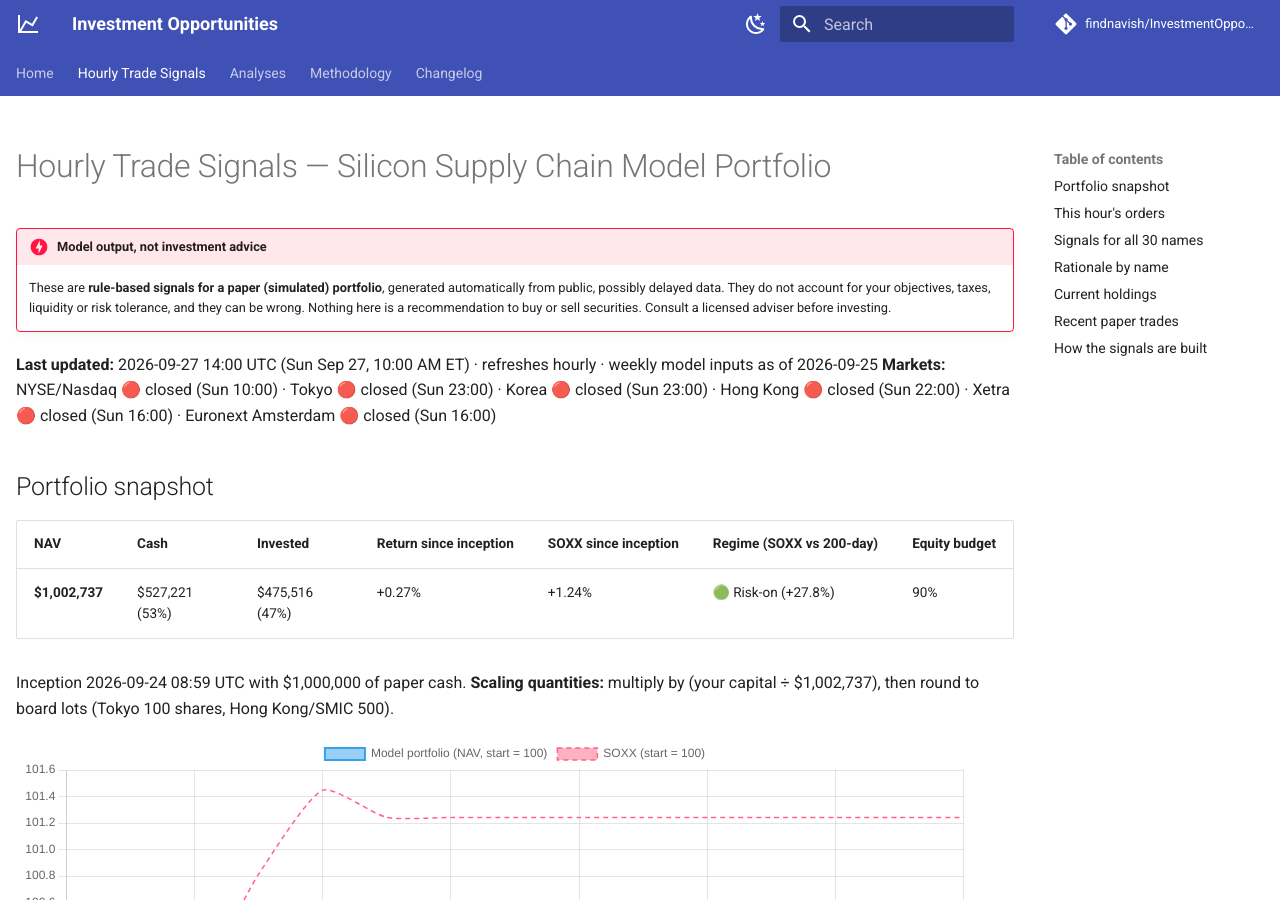
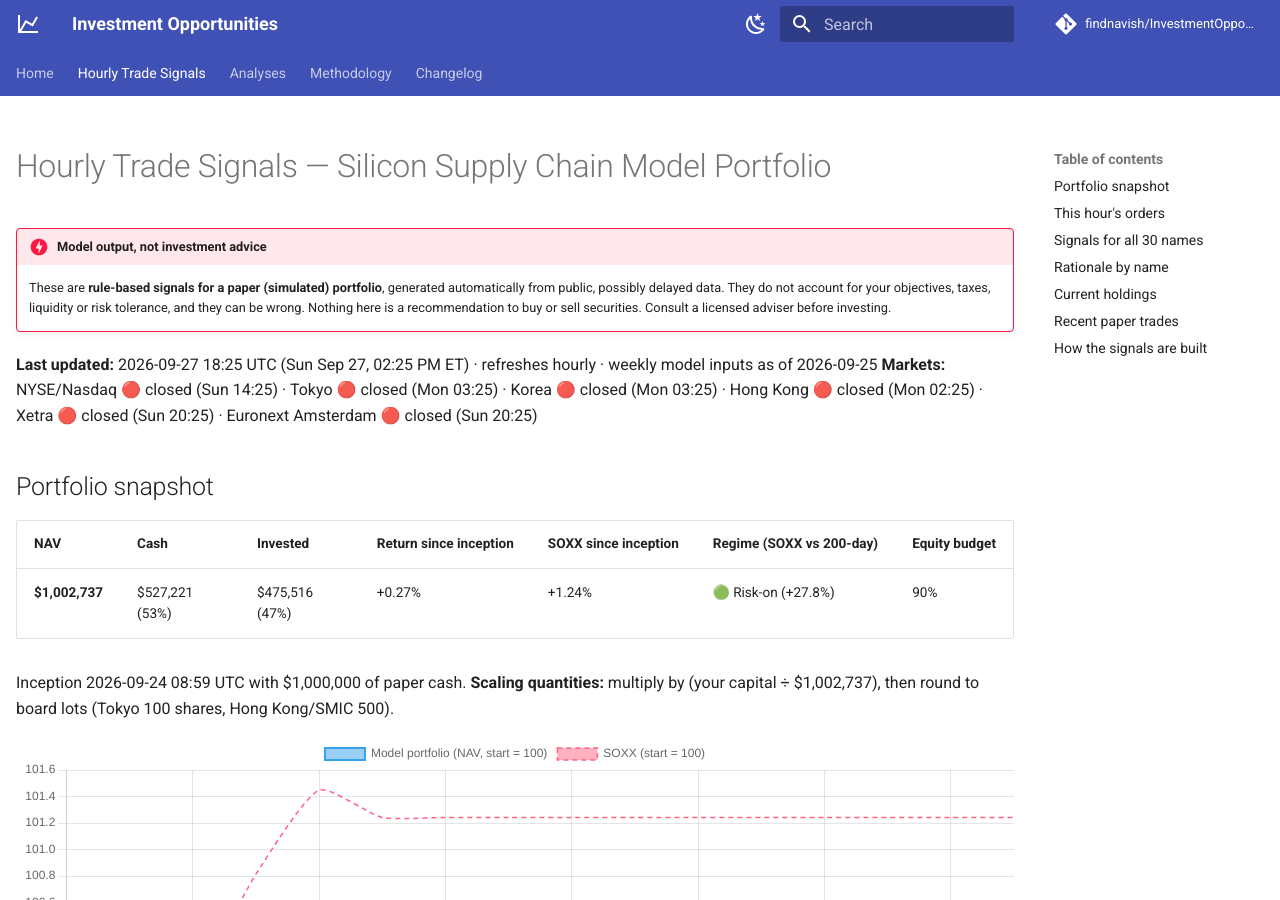
Before and after one commit to findnavish/InvestmentOpportunities, an MkDocs documentation site: the page built from docs/trade-signals/index.md, in a window 1280 px wide and 900 px high. Built offline with MkDocs 1.6.1 and Material for MkDocs 9.7.7, drawn with Linux system fonts in a browser that asks for light colours; comment, search, counter and statistics services are not loaded.

Commit message:
Signals update 2026-09-27 18:25 UTC

```diff
--- a/docs/trade-signals/index.md
+++ b/docs/trade-signals/index.md
@@ -8,8 +8,8 @@ hide:
 !!! danger "Model output, not investment advice"
     These are **rule-based signals for a paper (simulated) portfolio**, generated automatically from public, possibly delayed data. They do not account for your objectives, taxes, liquidity or risk tolerance, and they can be wrong. Nothing here is a recommendation to buy or sell securities. Consult a licensed adviser before investing.
 
-**Last updated:** 2026-09-27 14:00 UTC (Sun Sep 27, 10:00 AM ET) · refreshes hourly · weekly model inputs as of 2026-09-25
-**Markets:** NYSE/Nasdaq 🔴 closed (Sun 10:00) · Tokyo 🔴 closed (Sun 23:00) · Korea 🔴 closed (Sun 23:00) · Hong Kong 🔴 closed (Sun 22:00) · Xetra 🔴 closed (Sun 16:00) · Euronext Amsterdam 🔴 closed (Sun 16:00)
+**Last updated:** 2026-09-27 18:25 UTC (Sun Sep 27, 02:25 PM ET) · refreshes hourly · weekly model inputs as of 2026-09-25
+**Markets:** NYSE/Nasdaq 🔴 closed (Sun 14:25) · Tokyo 🔴 closed (Mon 03:25) · Korea 🔴 closed (Mon 03:25) · Hong Kong 🔴 closed (Mon 02:25) · Xetra 🔴 closed (Sun 20:25) · Euronext Amsterdam 🔴 closed (Sun 20:25)
 
 ## Portfolio snapshot
 
--- a/docs/trade-signals/nav.json
+++ b/docs/trade-signals/nav.json
@@ -1 +1 @@
-[{"t": "2026-09-24T08:59+00:00", "nav": 99.995, "soxx": 100.0}, {"t": "2026-09-25T09:08+00:00", "nav": 100.134, "soxx": 99.998}, {"t": "2026-09-25T09:24+00:00", "nav": 100.13, "soxx": 99.998}, {"t": "2026-09-25T14:37+00:00", "nav": 100.103, "soxx": 100.814}, {"t": "2026-09-25T19:15+00:00", "nav": 100.286, "soxx": 101.448}, {"t": "2026-09-25T22:27+00:00", "nav": 100.274, "soxx": 101.242}, {"t": "2026-09-26T01:35+00:00", "nav": 100.274, "soxx": 101.242}, {"t": "2026-09-26T07:43+00:00", "nav": 100.274, "soxx": 101.242}, {"t": "2026-09-26T13:06+00:00", "nav": 100.274, "soxx": 101.242}, {"t": "2026-09-26T17:11+00:00", "nav": 100.274, "soxx": 101.242}, {"t": "2026-09-26T19:52+00:00", "nav": 100.274, "soxx": 101.242}, {"t": "2026-09-26T22:52+00:00", "nav": 100.274, "soxx": 101.242}, {"t": "2026-09-27T01:28+00:00", "nav": 100.274, "soxx": 101.242}, {"t": "2026-09-27T08:12+00:00", "nav": 100.274, "soxx": 101.242}, {"t": "2026-09-27T14:00+00:00", "nav": 100.274, "soxx": 101.242}]
+[{"t": "2026-09-24T08:59+00:00", "nav": 99.995, "soxx": 100.0}, {"t": "2026-09-25T09:08+00:00", "nav": 100.134, "soxx": 99.998}, {"t": "2026-09-25T09:24+00:00", "nav": 100.13, "soxx": 99.998}, {"t": "2026-09-25T14:37+00:00", "nav": 100.103, "soxx": 100.814}, {"t": "2026-09-25T19:15+00:00", "nav": 100.286, "soxx": 101.448}, {"t": "2026-09-25T22:27+00:00", "nav": 100.274, "soxx": 101.242}, {"t": "2026-09-26T01:35+00:00", "nav": 100.274, "soxx": 101.242}, {"t": "2026-09-26T07:43+00:00", "nav": 100.274, "soxx": 101.242}, {"t": "2026-09-26T13:06+00:00", "nav": 100.274, "soxx": 101.242}, {"t": "2026-09-26T17:11+00:00", "nav": 100.274, "soxx": 101.242}, {"t": "2026-09-26T19:52+00:00", "nav": 100.274, "soxx": 101.242}, {"t": "2026-09-26T22:52+00:00", "nav": 100.274, "soxx": 101.242}, {"t": "2026-09-27T01:28+00:00", "nav": 100.274, "soxx": 101.242}, {"t": "2026-09-27T08:12+00:00", "nav": 100.274, "soxx": 101.242}, {"t": "2026-09-27T14:00+00:00", "nav": 100.274, "soxx": 101.242}, {"t": "2026-09-27T18:25+00:00", "nav": 100.274, "soxx": 101.242}]
```
